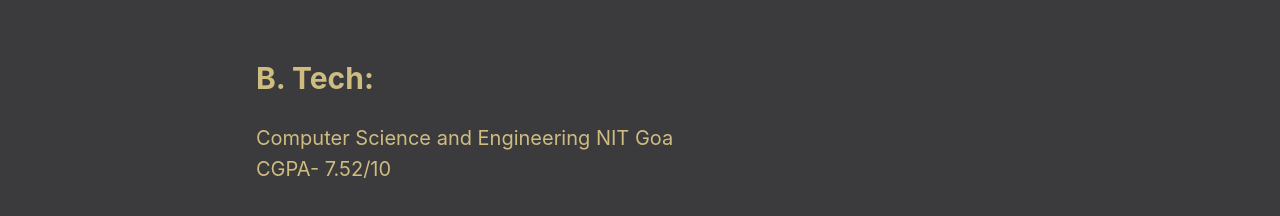
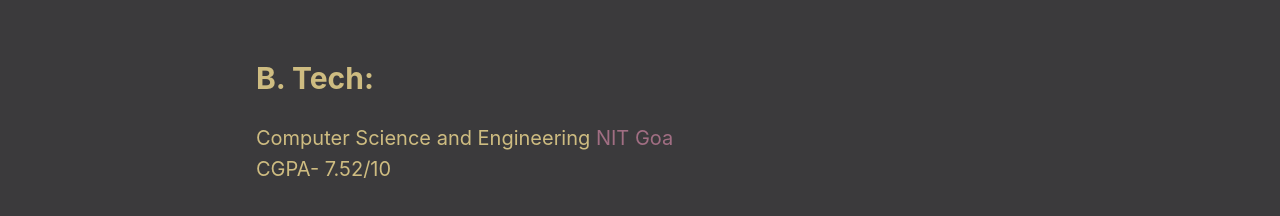
Before and after one commit to mehtarishabh/onerishabh, a React (Create React App) app: page / in a window 1280 px wide. Shown: the part 3900-4116 px from the top of the page. Built offline with nearby package versions, Linux system fonts and the light colour scheme.

Commit message:
small fixes

```diff
--- a/src/pages/Home/Home.js
+++ b/src/pages/Home/Home.js
@@ -119,7 +119,7 @@
         <div className='Home_details'>
           <div className='Home_subheading'>B. Tech:
           </div>
-          <div className='Home_text'>Computer Science and Engineering NIT Goa</div>
+          <div className='Home_text'>Computer Science and Engineering <span className='pink'>NIT Goa</span></div>
           <div className='Home_text'>CGPA- 7.52/10</div>
           <div className='Home_subheading'>Class XII:
           </div>
```
